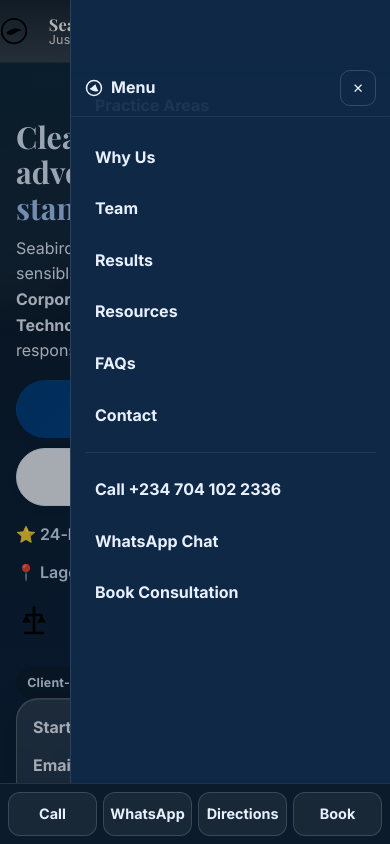
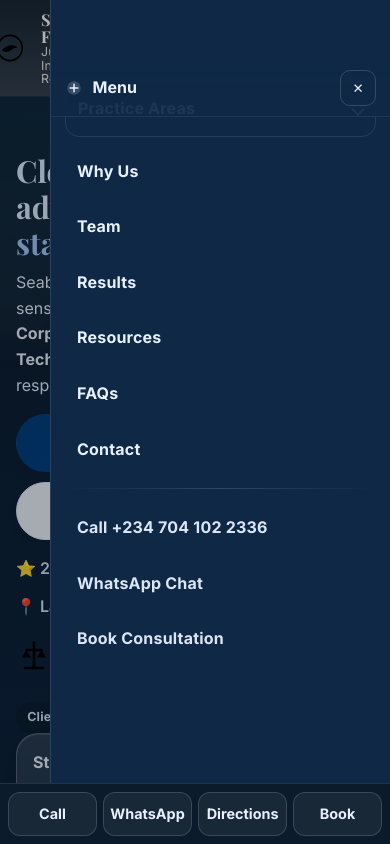
Before and after one commit to gratitude234/Seabird-law-firm, a plain HTML site: page index.html in a window 390 px wide. Both pictures are taken after a click on the button "Open menu". Shown: the top 844 px of the page. Drawn offline with nearby package versions, Linux system fonts and the light colour scheme.

Commit message:
Update index.html: fix layout & copy

```diff
--- a/css/core.css
+++ b/css/core.css
@@ -179,13 +179,15 @@
 
 /* ------------------------------
    2b) Mobile slide-in panel (right)
+   (Improved menu UI/UX)
 ------------------------------ */
 .mobile-panel {
-  position: fixed; inset: 0 0 0 auto; width: min(320px, 90vw);
+  position: fixed; inset: 0 0 0 auto; width: min(340px, 92vw);
   transform: translateX(100%);
   background: #0e2845; color: #e8f0ff;
   border-left: 1px solid rgba(255,255,255,.12);
-  padding: calc(60px + env(safe-area-inset-top)) 14px 14px;
+  /* extra bottom padding so sticky actions never overlap links */
+  padding: calc(60px + env(safe-area-inset-top)) 14px calc(96px + env(safe-area-inset-bottom));
   overflow: auto; z-index: 55; transition: transform .35s var(--ease);
   -webkit-overflow-scrolling: touch;
 }
@@ -210,12 +212,92 @@
 }
 .close-btn:hover{ background: rgba(255,255,255,.08); transform: translateY(-1px); }
 
+/* Menu list */
+.menu-scroll { display:block; }
+.menu-divider{
+  margin: 12px 0; border: 0; height:1px; background: linear-gradient(90deg,transparent,#ffffff25,transparent);
+}
+
+/* Menu items */
+.menu-item,
 .mobile-panel a {
-  display: block; padding: 12px 10px; border-radius: 12px; color: #e8f0ff; font-weight: 700; text-decoration: none;
+  display:block;
+  padding: 14px 12px;
+  border-radius: 12px;
+  color:#e8f0ff;
+  font-weight: 800;
+  text-decoration: none;
+  letter-spacing:.2px;
 }
+.menu-item:hover,
 .mobile-panel a:hover { background: rgba(255,255,255,.06); }
-.mobile-panel a + a { margin-top: 2px; }
-.mobile-panel__group { margin-top: 12px; padding-top: 12px; border-top: 1px solid rgba(255,255,255,.08); }
+.menu-item + .menu-item { margin-top: 2px; }
+
+.menu-item--quiet{
+  font-weight:700;
+  color:#cfe0ff;
+  opacity:.95;
+}
+
+/* Accordion for Practice Areas */
+.menu-accordion{
+  background: transparent;
+  border: 1px solid rgba(255,255,255,.10);
+  border-radius: 14px;
+  overflow: hidden;
+  margin-bottom: 8px;
+}
+.menu-accordion[open] { border-color: rgba(255,255,255,.18); }
+.menu-accordion > summary {
+  list-style: none;
+  display:flex; align-items:center; justify-content: space-between;
+  gap: 10px; padding: 14px 12px; cursor: pointer; font-weight: 800;
+}
+.menu-accordion > summary::-webkit-details-marker { display:none; }
+.menu-accordion > summary:focus-visible { outline: 2px solid #bcd4ff; outline-offset: 2px; border-radius: 10px; }
+.menu-accordion .chev{
+  inline-size: 10px; block-size: 10px;
+  border-right:2px solid currentColor; border-bottom:2px solid currentColor;
+  transform: rotate(45deg); transition: transform .2s var(--ease);
+  opacity:.9;
+}
+.menu-accordion[open] .chev{ transform: rotate(225deg); }
+
+.menu-accordion__body{
+  padding: 6px;
+  background: linear-gradient(180deg, rgba(255,255,255,.05), rgba(255,255,255,.03));
+  border-top: 1px solid rgba(255,255,255,.08);
+}
+.menu-accordion__body .menu-link{
+  display:block;
+  padding: 10px 10px;
+  border-radius: 10px;
+  color:#e8f0ff; font-weight:700; text-decoration:none;
+}
+.menu-accordion__body .menu-link:hover{ background: rgba(255,255,255,.06); }
+
+/* Sticky bottom actions inside the panel */
+.menu-actions{
+  position: fixed; left: 0; right: 0;
+  bottom: 0; z-index: 56;
+  padding: 8px 10px;
+  padding-bottom: calc(8px + env(safe-area-inset-bottom));
+  background: linear-gradient(180deg, #0e2845e0, #0e2845f5);
+  border-top: 1px solid rgba(255,255,255,.12);
+  display: grid; grid-template-columns: repeat(3,1fr); gap: 8px;
+}
+.menu-action{
+  display:grid; place-items:center;
+  height: 42px; border-radius: 12px;
+  background: rgba(255,255,255,.08);
+  border: 1px solid rgba(255,255,255,.18);
+  color:#e8f0ff; font-weight:800; text-decoration:none;
+}
+.menu-action--primary{
+  background: linear-gradient(135deg, var(--brand), var(--brand-600));
+  border-color: transparent;
+  color: #fff;
+}
 
 /* Dim overlay when menu is open */
 .overlay {
@@ -223,7 +305,8 @@
   background: rgba(0,0,0,.3); opacity: 0; pointer-events: none; transition: opacity .3s ease;
 }
 .overlay[hidden] { display:none; }
-.site-header.open + .mobile-panel + .overlay { opacity: 1; pointer-events: auto; }
+.site-header.open + .mobile-panel + .overlay,
+#menuOverlay.show { opacity: 1; pointer-events: auto; }
 
 /* Prevent body scroll when menu open (JS toggles .no-scroll) */
 .no-scroll { overflow: hidden; height: 100dvh; }
@@ -325,7 +408,7 @@
 .section-head p { margin: 0; color: var(--muted); max-width: 70ch; }
 .eyebrow { font-weight: 800; letter-spacing: .14em; text-transform: uppercase; font-size: .72rem; color: #6a7c90; }
 
-/* Micro CTAs (NEW – mirror of desktop but sized for mobile) */
+/* Micro CTAs */
 .section-cta{
   width: 100%;
   margin-top: 8px;
--- a/index.html
+++ b/index.html
@@ -41,74 +41,92 @@
   <header class="site-header" id="siteHeader" data-js="header">
     <div class="container nav" role="navigation" aria-label="Main">
       <a class="brand" href="/" aria-label="Seabird Law Firm Home">
-        <!-- brand mark -->
-        <img src="/assets/brand/placeholder-bird.svg" alt="" width="28" height="28" class="brand__logo-img navy" aria-hidden="true">
+        <span class="brand__logo">
+          <img class="brand__logo-img navy" src="/assets/brand/placeholder-bird.svg" alt="" width="36" height="36" />
+        </span>
         <span class="brand__name">
           <b>Seabird Law Firm</b>
           <span>Justice. Integrity. Results.</span>
         </span>
       </a>
 
-      <ul class="nav__links" role="list">
-        <li class="nav__item nav__item--drop" id="dropPractice">
-          <button class="navlink has-caret" type="button" aria-haspopup="true" aria-expanded="false" aria-controls="practiceMenu">
-            Practice Areas <span class="caret" aria-hidden="true"></span>
-          </button>
-          <div class="drop-panel" id="practiceMenu" role="menu" aria-label="Practice Areas">
-            <a class="drop-item" href="/practice/litigation.html">⚖️ <b>Litigation &amp; Dispute Resolution</b><small class="muted">Courts, tribunals &amp; ADR.</small></a>
-            <a class="drop-item" href="/practice/corporate.html">🏢 <b>Corporate &amp; Commercial</b><small class="muted">Company, contracts, governance.</small></a>
-            <a class="drop-item" href="/practice/property.html">🏠 <b>Property &amp; Real Estate</b><small class="muted">Due diligence, conveyance, title.</small></a>
-            <a class="drop-item" href="/practice/family.html">👪 <b>Family &amp; Succession</b><small class="muted">Custody, maintenance, probate.</small></a>
-            <a class="drop-item" href="/practice/immigration.html">🛂 <b>Immigration</b><small class="muted">Visas, permits, residency.</small></a>
-            <a class="drop-item" href="/practice/ip-tech.html">💡 <b>Technology &amp; IP</b><small class="muted">Trademarks, licensing, data.</small></a>
-          </div>
-        </li>
-        <li class="nav__item"><a class="navlink" href="#why">Why Us</a></li>
-        <li class="nav__item"><a class="navlink" href="/team/">Team</a></li>
-        <li class="nav__item"><a class="navlink" href="/results/">Results</a></li>
-        <li class="nav__item"><a class="navlink" href="/resources/">Resources</a></li>
-        <li class="nav__item"><a class="navlink" href="#contact">Contact</a></li>
-      </ul>
+      <!-- Desktop primary links (mobile uses the slide-in panel) -->
+      <nav class="nav__links" aria-label="Primary">
+        <a class="navlink" href="#practice">Practice Areas</a>
+        <a class="navlink" href="#why">Why Us</a>
+        <a class="navlink" href="/team/">Team</a>
+        <a class="navlink" href="/results/">Results</a>
+        <a class="navlink" href="/resources/">Resources</a>
+        <a class="navlink" href="#faq">FAQs</a>
+        <a class="navlink" href="#contact">Contact</a>
+      </nav>
 
       <div class="nav__cta">
         <a class="btn btn--ghost hide-on-mobile" href="tel:+2347041022336">Call</a>
-        <a class="btn btn--ghost hide-on-mobile" href="https://wa.me/2347041022336" target="_blank" rel="noopener">WhatsApp</a>
-        <a class="btn btn--primary hide-on-mobile" href="#contact">Book Consultation</a>
+        <a class="btn btn--primary" href="#contact">Book Consultation</a>
 
-        <button class="menu-btn" id="menuBtn" aria-label="Open menu" aria-expanded="false" aria-controls="mobilePanel">
+        <!-- Mobile menu button -->
+        <button class="menu-btn" id="openMenuBtn" aria-controls="mobileMenu" aria-expanded="false" aria-label="Open menu">
           <span class="menu-icon"><span></span></span>
         </button>
       </div>
     </div>
   </header>
 
-  <!-- Mobile slide-in navigation -->
-  <nav class="mobile-panel" id="mobilePanel" aria-label="Mobile navigation" aria-hidden="true">
+  <!-- ===== Mobile Menu Panel ===== -->
+  <aside class="mobile-panel mobile-menu" id="mobileMenu" aria-hidden="true" tabindex="-1">
     <div class="mobile-panel__head">
-      <div class="brand-mini">
-        <svg width="18" height="18" viewBox="0 0 24 24" fill="none" aria-hidden="true">
-          <circle cx="12" cy="12" r="10" stroke="currentColor" stroke-width="2"/>
-          <path d="M6 13c3-1 5-4 8-6 1 3 2 6 4 9-3 1-7 1-12-3z" fill="currentColor"/>
+      <div class="brand-mini h-stack">
+        <svg width="18" height="18" viewBox="0 0 24 24" aria-hidden="true">
+          <circle cx="12" cy="12" r="9" fill="currentColor" opacity=".18"/>
+          <path d="M7 12h10M12 7v10" stroke="currentColor" stroke-width="2" stroke-linecap="round"/>
         </svg>
-        <span>Menu</span>
+        <strong>Menu</strong>
       </div>
-      <button class="close-btn" id="panelClose" aria-label="Close menu">✕</button>
+      <button class="close-btn" id="closeMenuBtn" aria-label="Close menu">✕</button>
     </div>
 
-    <a href="#practice">Practice Areas</a>
-    <a href="#why">Why Us</a>
-    <a href="/team/">Team</a>
-    <a href="/results/">Results</a>
-    <a href="/resources/">Resources</a>
-    <a href="#faq">FAQs</a>
-    <a href="#contact">Contact</a>
-    <div class="mobile-panel__group">
-      <a href="tel:+2347041022336">Call +234 704 102 2336</a>
-      <a href="https://wa.me/2347041022336" target="_blank" rel="noopener">WhatsApp Chat</a>
-      <a href="#contact">Book Consultation</a>
+    <nav class="menu-scroll" aria-label="Mobile">
+      <!-- Collapsible Practice Areas -->
+      <details class="menu-accordion" id="menuPractice">
+        <summary class="menu-item">
+          <span>Practice Areas</span>
+          <span class="chev" aria-hidden="true"></span>
+        </summary>
+        <div class="menu-accordion__body">
+          <a class="menu-link" href="/practice/litigation.html">Litigation &amp; Dispute Resolution</a>
+          <a class="menu-link" href="/practice/corporate.html">Corporate &amp; Commercial</a>
+          <a class="menu-link" href="/practice/property.html">Property &amp; Real Estate</a>
+          <a class="menu-link" href="/practice/family.html">Family &amp; Succession</a>
+          <a class="menu-link" href="/practice/immigration.html">Immigration</a>
+          <a class="menu-link" href="/practice/ip-tech.html">Technology &amp; IP</a>
+        </div>
+      </details>
+
+      <a class="menu-item" href="#why">Why Us</a>
+      <a class="menu-item" href="#team">Team</a>
+      <a class="menu-item" href="#results">Results</a>
+      <a class="menu-item" href="/resources/">Resources</a>
+      <a class="menu-item" href="#faq">FAQs</a>
+      <a class="menu-item" href="#contact">Contact</a>
+
+      <hr class="menu-divider" />
+
+      <a class="menu-item menu-item--quiet" href="tel:+2347041022336">Call +234 704 102 2336</a>
+      <a class="menu-item menu-item--quiet" href="https://wa.me/2347041022336" target="_blank" rel="noopener">WhatsApp Chat</a>
+      <a class="menu-item menu-item--quiet" href="#contact">Book Consultation</a>
+    </nav>
+
+    <!-- Sticky bottom actions -->
+    <div class="menu-actions">
+      <a class="menu-action" href="tel:+2347041022336">Call</a>
+      <a class="menu-action" href="https://wa.me/2347041022336" target="_blank" rel="noopener">WhatsApp</a>
+      <a class="menu-action menu-action--primary" href="#contact">Book</a>
     </div>
-  </nav>
-  <div class="overlay" id="overlay" hidden></div>
+  </aside>
+
+  <!-- Dim overlay -->
+  <div class="overlay" id="menuOverlay" hidden></div>
 
   <!-- ================= Main ================= -->
   <main id="main" tabindex="-1">
@@ -562,6 +580,7 @@
 
   <!-- ================= Scripts ================= -->
   <script src="/js/main.js" defer></script>
+  <script src="/js/mobile-nav.js" defer></script>
   <script>
     // Desktop-only enhancements (optional separate bundle)
     if (window.matchMedia('(min-width:1024px)').matches) {
--- /dev/null
+++ b/js/mobile-nav.js
@@ -0,0 +1,72 @@
+/* =========================================================
+   Seabird Law — mobile-nav.js
+   - Opens/closes the mobile menu
+   - Focus trap + ESC + overlay click
+   - Edge swipe (drag from left-to-right) to close
+   ========================================================= */
+(() => {
+  const header = document.getElementById('siteHeader');
+  const panel  = document.getElementById('mobileMenu');
+  const openBtn  = document.getElementById('openMenuBtn');
+  const closeBtn = document.getElementById('closeMenuBtn');
+  const overlay  = document.getElementById('menuOverlay');
+  if (!header || !panel || !openBtn || !closeBtn || !overlay) return;
+
+  const FOCUSABLE = 'a,button,input,select,textarea,summary,[tabindex]:not([tabindex="-1"])';
+  let first, last;
+
+  function setFocusables() {
+    const nodes = panel.querySelectorAll(FOCUSABLE);
+    first = nodes[0];
+    last  = nodes[nodes.length - 1];
+  }
+
+  function open() {
+    header.classList.add('open');
+    document.body.classList.add('no-scroll');
+    panel.removeAttribute('aria-hidden');
+    overlay.hidden = false;
+    openBtn.setAttribute('aria-expanded', 'true');
+    setFocusables();
+    setTimeout(() => (first && first.focus()), 0);
+  }
+
+  function close() {
+    header.classList.remove('open');
+    document.body.classList.remove('no-scroll');
+    panel.setAttribute('aria-hidden', 'true');
+    overlay.hidden = true;
+    openBtn.setAttribute('aria-expanded', 'false');
+    openBtn.focus();
+  }
+
+  openBtn.addEventListener('click', open);
+  closeBtn.addEventListener('click', close);
+  overlay.addEventListener('click', close);
+
+  // ESC to close
+  panel.addEventListener('keydown', (e) => {
+    if (e.key === 'Escape') close();
+    if (e.key === 'Tab') {
+      // trap focus
+      setFocusables();
+      if (e.shiftKey && document.activeElement === first) {
+        e.preventDefault(); last.focus();
+      } else if (!e.shiftKey && document.activeElement === last) {
+        e.preventDefault(); first.focus();
+      }
+    }
+  });
+
+  // Edge swipe to close (simple)
+  let startX = null;
+  panel.addEventListener('touchstart', (e) => { startX = e.touches[0].clientX; }, { passive: true });
+  panel.addEventListener('touchmove', (e) => {
+    if (startX === null) return;
+    const dx = e.touches[0].clientX - startX;
+    if (dx > 60) { // swipe right
+      startX = null;
+      close();
+    }
+  }, { passive: true });
+})();
```
